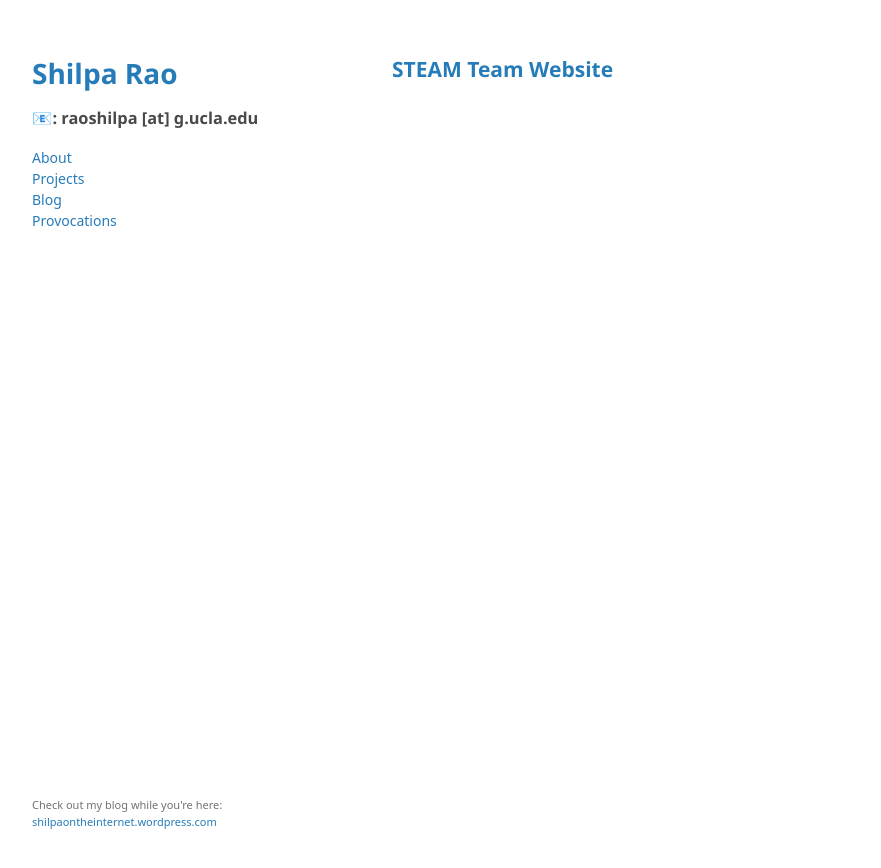
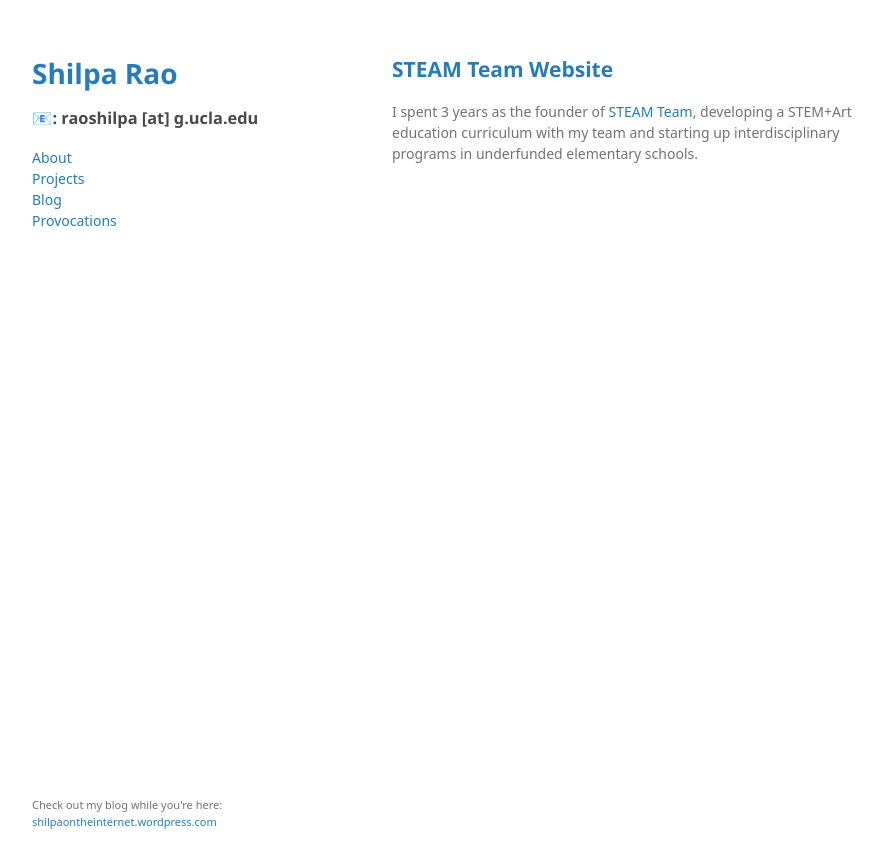
Before and after one commit to shxlpa/raoshilpa.github.io, a Jekyll site: the page built from steamteam.md, in a window 1280 px wide. Shown: the top 868 px of the page, without its empty margins (178-1059 px from the left). Built offline with Jekyll 4.4.1, drawn with Linux system fonts in a browser that asks for light colours; some web fonts are replaced; our own code applies the rules of GitHub Pages for plain Markdown files; a script that is not in the unit is left out.

Commit message:
updated about, steam

```diff
--- a/steamteam.md
+++ b/steamteam.md
@@ -1,3 +1,5 @@
 ## [STEAM Team Website](https://steamteamorg.weebly.com)
 
+I spent 3 years as the founder of [STEAM Team](http://steamteamorg.weebly.com/), developing a STEM+Art education curriculum with my team and starting up interdisciplinary programs in underfunded elementary schools.
+
 <!-- Insert media here when I get the JS gallery function working. -->
```
Also changed, not shown: README.md, 2 other files.
